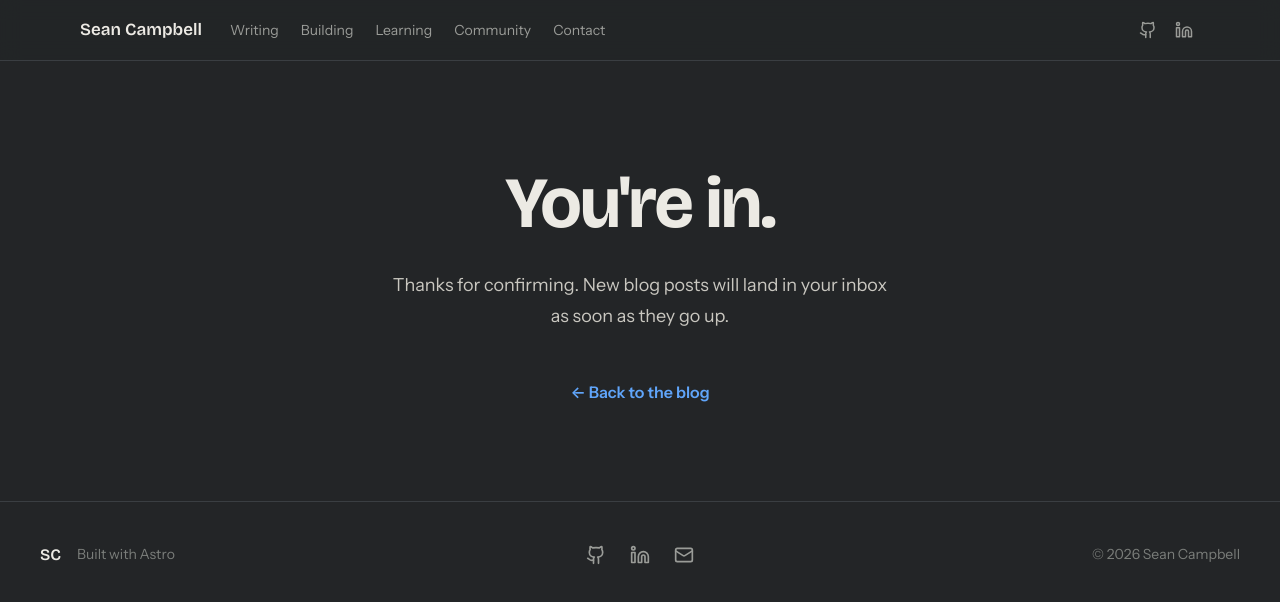
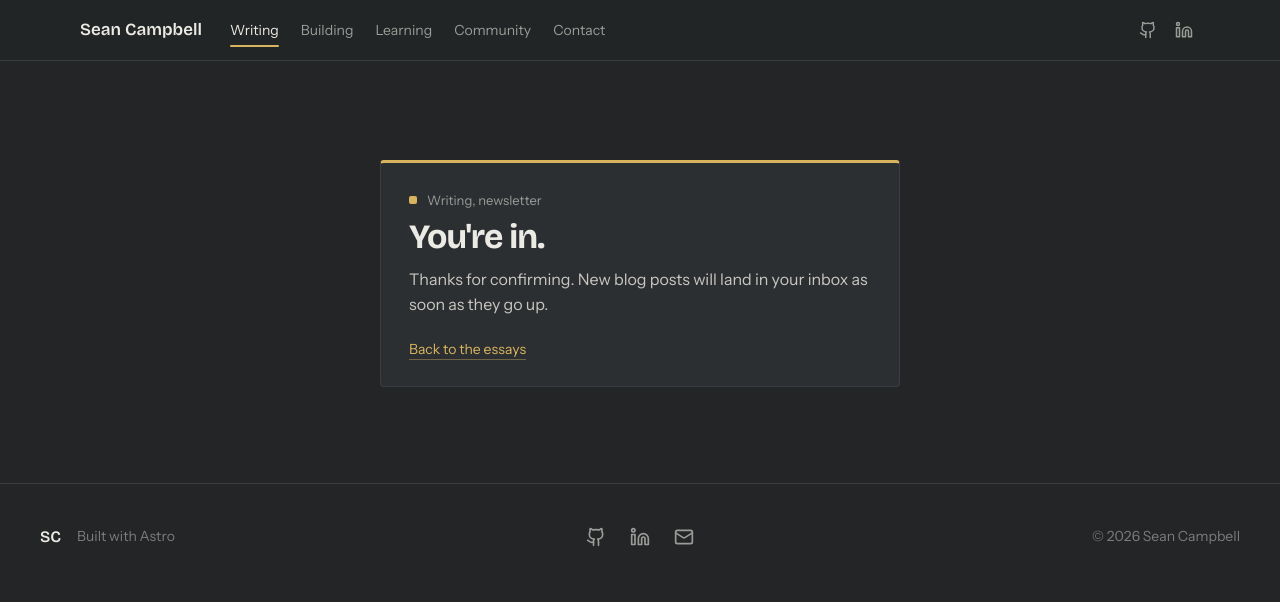
Before and after one commit to seancampbell3161/portfolio, an Astro site: page /newsletter/confirmed in a window 1280 px wide. Built offline with nearby package versions, Linux system fonts and the light colour scheme; Astro itself is replaced by a stand-in of ours.

Commit message:
feat(newsletter): one result panel; retire the old accent tokens

```diff
--- /dev/null
+++ b/src/components/ResultPanel.astro
@@ -0,0 +1,85 @@
+---
+// src/components/ResultPanel.astro
+// A one-message page in the inspector's idiom (everything-else spec §8): a
+// panel with a lane rule along its top, a kicker, the message, and one link
+// back. Used by the three newsletter result pages.
+interface Props {
+  /** "{Section}, {what happened}". */
+  kicker?: string;
+  title: string;
+  link: { href: string; label: string };
+}
+
+const { kicker = "Writing, newsletter", title, link } = Astro.props;
+---
+
+<main class="result">
+  <section class="panel">
+    <p class="kicker"><i aria-hidden="true"></i>{kicker}</p>
+    <h1>{title}</h1>
+    <div class="text"><slot /></div>
+    <p class="back"><a href={link.href}>{link.label}</a></p>
+  </section>
+</main>
+
+<style>
+  .result {
+    max-width: 560px;
+    margin: 0 auto;
+    padding: 160px 20px var(--space-4xl);
+  }
+  .panel {
+    padding: 26px 28px 24px;
+    border: 1px solid var(--color-border);
+    border-top: 3px solid var(--lane-writing);
+    border-radius: var(--radius-md);
+    background: var(--color-bg-elevated);
+  }
+  .kicker {
+    display: flex;
+    align-items: center;
+    gap: 10px;
+    margin: 0 0 8px;
+    font-size: 13px;
+    color: var(--color-text-muted);
+  }
+  .kicker i {
+    width: 8px;
+    height: 8px;
+    border-radius: 2px;
+    background: var(--lane-writing);
+  }
+  h1 {
+    margin: 0 0 12px;
+    font-size: 34px;
+    line-height: 1.05;
+  }
+  .text :global(p) {
+    margin: 0;
+    font-size: 16px;
+    line-height: 1.6;
+    color: var(--color-text-secondary);
+  }
+  .back {
+    margin: 20px 0 0;
+    font-size: 14px;
+  }
+  .back a {
+    padding-bottom: 1px;
+    color: var(--lane-writing);
+    border-bottom: 1px solid color-mix(in srgb, var(--lane-writing) 40%, transparent);
+  }
+  .back a:focus-visible {
+    outline: 2px solid var(--lane-writing);
+    outline-offset: 2px;
+  }
+
+  @media (max-width: 899.98px) {
+    .result {
+      padding: 104px 18px var(--space-3xl);
+    }
+    h1 {
+      font-size: 26px;
+    }
+  }
+</style>
--- a/src/pages/newsletter/confirmed.astro
+++ b/src/pages/newsletter/confirmed.astro
@@ -1,48 +1,14 @@
 ---
 import Layout from "../../layouts/Layout.astro";
 import TransportBar from "../../components/TransportBar.astro";
+import ResultPanel from "../../components/ResultPanel.astro";
 import Footer from "../../components/Footer.astro";
 ---
 
-<Layout
-  title="You're subscribed | Sean Campbell"
-  description="Subscription confirmed."
->
-  <TransportBar />
-  <main class="newsletter-result">
-    <h1>You're in.</h1>
-    <p>
-      Thanks for confirming. New blog posts will land in your inbox as soon as
-      they go up.
-    </p>
-    <a href="/blog" class="back-link">← Back to the blog</a>
-  </main>
+<Layout title="You're subscribed | Sean Campbell" description="Subscription confirmed.">
+  <TransportBar active="writing" />
+  <ResultPanel title="You're in." link={{ href: "/blog", label: "Back to the essays" }}>
+    <p>Thanks for confirming. New blog posts will land in your inbox as soon as they go up.</p>
+  </ResultPanel>
   <Footer />
 </Layout>
-
-<style>
-  .newsletter-result {
-    max-width: 560px;
-    margin: 0 auto;
-    padding: 160px var(--space-xl) var(--space-4xl);
-    text-align: center;
-    position: relative;
-    z-index: 1;
-  }
-  .newsletter-result h1 {
-    margin-bottom: var(--space-lg);
-  }
-  .newsletter-result p {
-    font-size: 18px;
-    color: var(--color-text-secondary);
-    line-height: 1.7;
-    margin-bottom: var(--space-2xl);
-  }
-  .back-link {
-    color: var(--color-accent);
-    font-weight: 600;
-  }
-  .back-link:hover {
-    text-decoration: underline;
-  }
-</style>
--- a/src/pages/newsletter/error.astro
+++ b/src/pages/newsletter/error.astro
@@ -1,48 +1,17 @@
 ---
 import Layout from "../../layouts/Layout.astro";
 import TransportBar from "../../components/TransportBar.astro";
+import ResultPanel from "../../components/ResultPanel.astro";
 import Footer from "../../components/Footer.astro";
 ---
 
-<Layout
-  title="Link not valid | Sean Campbell"
-  description="That link didn't work."
->
-  <TransportBar />
-  <main class="newsletter-result">
-    <h1>That link didn't work.</h1>
+<Layout title="Link not valid | Sean Campbell" description="That link didn't work.">
+  <TransportBar active="writing" />
+  <ResultPanel title="That link didn't work." link={{ href: "/blog", label: "Back to the essays" }}>
     <p>
-      The link is missing or invalid. If you were trying to confirm a
-      subscription, head back to the blog and try signing up again.
+      The link is missing or invalid. If you were trying to confirm a subscription, head back to the
+      blog and try signing up again.
     </p>
-    <a href="/blog" class="back-link">← Back to the blog</a>
-  </main>
+  </ResultPanel>
   <Footer />
 </Layout>
-
-<style>
-  .newsletter-result {
-    max-width: 560px;
-    margin: 0 auto;
-    padding: 160px var(--space-xl) var(--space-4xl);
-    text-align: center;
-    position: relative;
-    z-index: 1;
-  }
-  .newsletter-result h1 {
-    margin-bottom: var(--space-lg);
-  }
-  .newsletter-result p {
-    font-size: 18px;
-    color: var(--color-text-secondary);
-    line-height: 1.7;
-    margin-bottom: var(--space-2xl);
-  }
-  .back-link {
-    color: var(--color-accent);
-    font-weight: 600;
-  }
-  .back-link:hover {
-    text-decoration: underline;
-  }
-</style>
--- a/src/pages/newsletter/unsubscribed.astro
+++ b/src/pages/newsletter/unsubscribed.astro
@@ -1,48 +1,17 @@
 ---
 import Layout from "../../layouts/Layout.astro";
 import TransportBar from "../../components/TransportBar.astro";
+import ResultPanel from "../../components/ResultPanel.astro";
 import Footer from "../../components/Footer.astro";
 ---
 
-<Layout
-  title="Unsubscribed | Sean Campbell"
-  description="You've been unsubscribed."
->
-  <TransportBar />
-  <main class="newsletter-result">
-    <h1>You're unsubscribed.</h1>
+<Layout title="Unsubscribed | Sean Campbell" description="You've been unsubscribed.">
+  <TransportBar active="writing" />
+  <ResultPanel title="You're unsubscribed." link={{ href: "/blog", label: "Back to the essays" }}>
     <p>
-      No more newsletter emails will be sent to you. If this was a mistake,
-      you can resubscribe from the blog page anytime.
+      No more newsletter emails will be sent to you. If this was a mistake, you can resubscribe from
+      the blog page anytime.
     </p>
-    <a href="/blog" class="back-link">← Back to the blog</a>
-  </main>
+  </ResultPanel>
   <Footer />
 </Layout>
-
-<style>
-  .newsletter-result {
-    max-width: 560px;
-    margin: 0 auto;
-    padding: 160px var(--space-xl) var(--space-4xl);
-    text-align: center;
-    position: relative;
-    z-index: 1;
-  }
-  .newsletter-result h1 {
-    margin-bottom: var(--space-lg);
-  }
-  .newsletter-result p {
-    font-size: 18px;
-    color: var(--color-text-secondary);
-    line-height: 1.7;
-    margin-bottom: var(--space-2xl);
-  }
-  .back-link {
-    color: var(--color-accent);
-    font-weight: 600;
-  }
-  .back-link:hover {
-    text-decoration: underline;
-  }
-</style>
--- a/src/styles/global.css
+++ b/src/styles/global.css
@@ -17,12 +17,6 @@
 
     /* Long-form body text (writing spec §5): between primary and secondary. */
     --color-text-reading: #DDDBD4;
-
-    /* Accent is the learning blue; kept for pages not yet redesigned. */
-    --color-accent: #60A5FA;
-    --color-accent-secondary: #A78BFA;
-    --color-accent-bg: rgba(96, 165, 250, 0.12);
-    --color-accent-border: rgba(96, 165, 250, 0.35);
 
     /* Lanes */
     --lane-writing: #D9B45F;
@@ -142,17 +136,13 @@ video {
     padding: 0 var(--space-xl);
 }
 
-.text-accent {
-    color: var(--color-accent);
-}
-
 .mono {
     font-family: var(--font-mono);
 }
 
 /* Selection */
 ::selection {
-    background: var(--color-accent);
+    background: var(--lane-learning);
     color: var(--color-bg);
 }
 
@@ -177,7 +167,7 @@ video {
 
 /* Focus States */
 :focus-visible {
-    outline: 2px solid var(--color-accent);
+    outline: 2px solid var(--lane-learning);
     outline-offset: 2px;
 }
 
```
